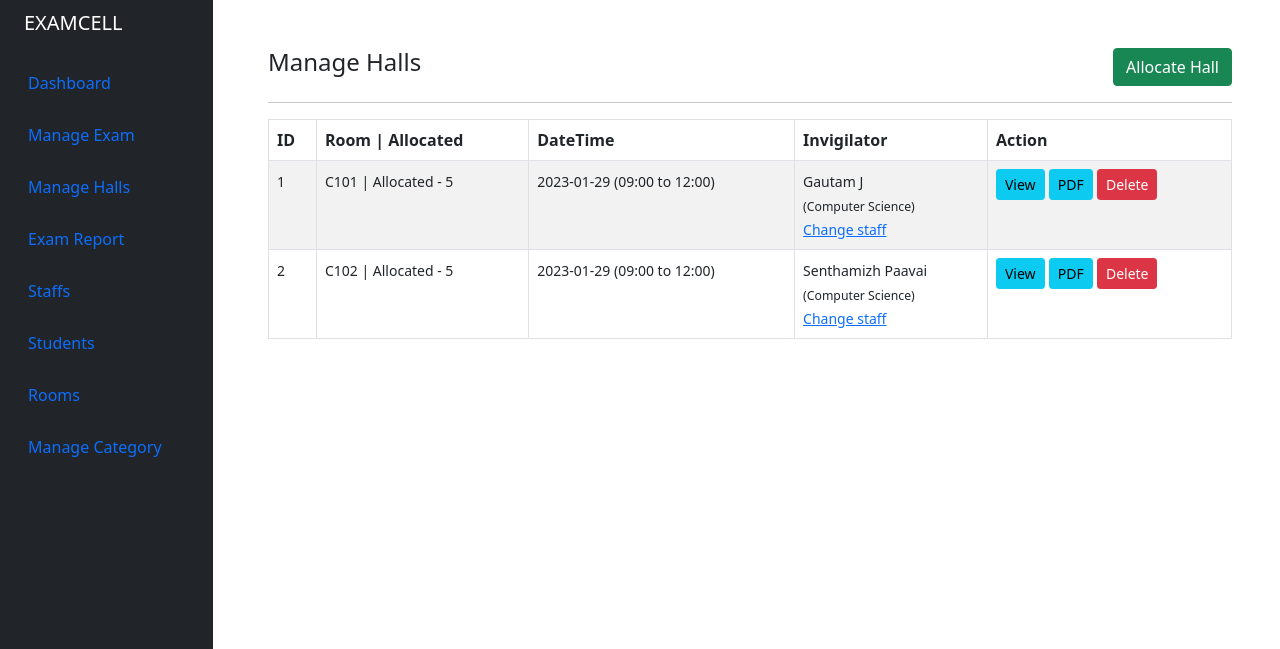
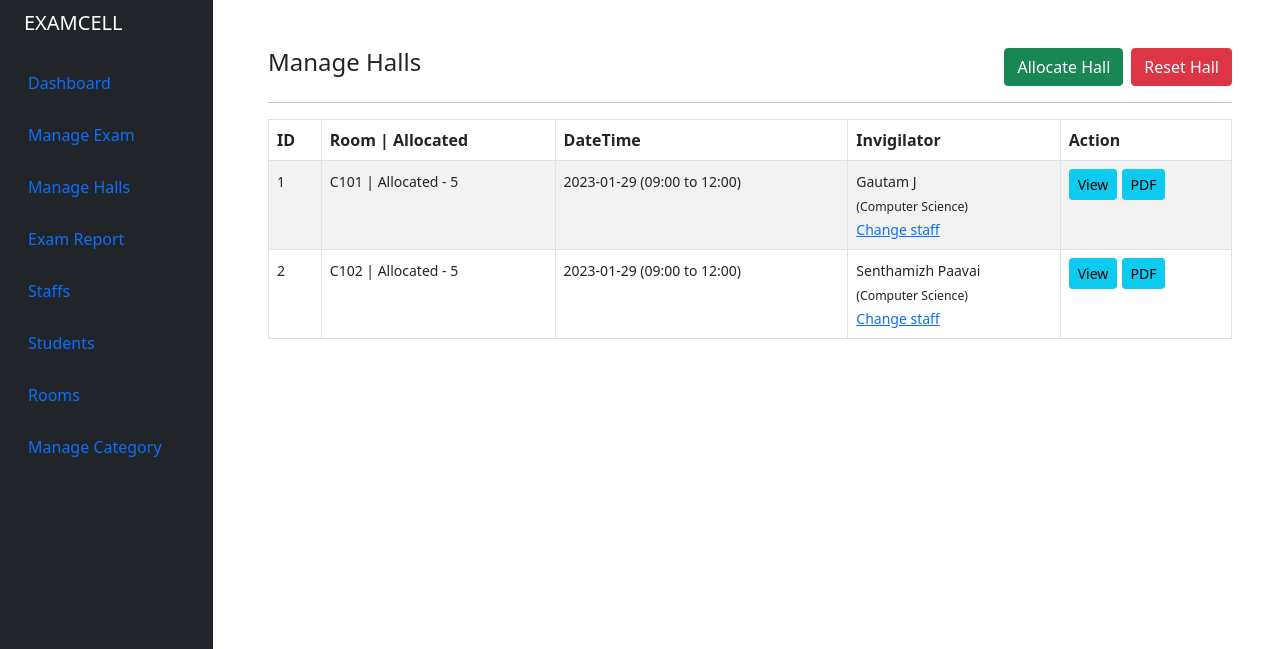
Before and after one commit to POONGKUYIL-MUSE/examcell, a PHP site: page /admin/halls.php in a window 1280 px wide. Shown: the top 649 px of the page. Run offline with PHP 8.4, Linux system fonts and the light colour scheme; a user stored in the database is signed in; data comes from the database, SQL or seed files in the repository.

Commit message:
hall_exam_reset updated

```diff
--- a/admin/halls.php
+++ b/admin/halls.php
@@ -15,6 +15,7 @@ if (isset($_SESSION['email']) && isset($_SESSION['id'])) {
                         <h4>Manage Halls</h4>
                     </div>
                     <div class="col-md-4">
+                        <a href="#" class="btn btn-danger reset_halls rounded ms-2 float-end">Reset Hall</a>
                         <a href="hall_create_edit.php" class="btn btn-success rounded float-end">Allocate Hall</a>
                     </div>
                 </div>
@@ -65,9 +66,6 @@ if (isset($_SESSION['email']) && isset($_SESSION['id'])) {
                                             <form action="controller.php" method="POST" class="d-inline">
                                                 <button type="submit" name="hall_pdf_maker" value="<?= $hall['id']; ?>" class="btn btn-info btn-sm">PDF</button>
                                             </form>
-                                            <form action="controller.php" method="POST" class="d-inline">
-                                                <button type="submit" name="delete_exam" value="<?= $hall['id']; ?>" class="btn btn-danger btn-sm">Delete</button>
-                                            </form>
                                         </td>
                                     </tr>
                             <?php
@@ -81,6 +79,26 @@ if (isset($_SESSION['email']) && isset($_SESSION['id'])) {
                     </table>
 
                 </div>
+            </div>
+        </div>
+    </div>
+
+    <div class="modal fade" tabindex="-1" id="reset_halls" aria-hidden="true">
+        <div class="modal-dialog modal-dialog-scrollable">
+            <div class="modal-content">
+                <div class="modal-header">
+                    <h5 class="modal-title">Reset Exam Halls</h5>
+                    <button type="button" class="btn-close" data-bs-dismiss="modal" aria-label="Close"></button>
+                </div>
+                <form action="controller.php" id="resetExamHallForm" name="reset_exam_hall" role="form" method="POST">
+                <div class="modal-body">
+                    <label for="reset_exam_date" class="form-label">Exam Date</label>
+                    <input type="text" id="reset_exam_date" class="form-control datepicker" name="reset_exam_date" autofocus>
+                </div>
+                <div class="modal-footer">
+					<input type="submit" name="reset_exam_hall" class="btn btn-danger btn-sm" value="Reset" id="submit">
+				</div>
+                </form>
             </div>
         </div>
     </div>
--- a/assets/scripts.js
+++ b/assets/scripts.js
@@ -447,6 +447,13 @@ $(function () {
         }
     });
 
+    $('.reset_halls').on('click', function () {
+        var resetHallModal = new bootstrap.Modal(document.getElementById('reset_halls'), {
+            keyboard: false
+        });
+        resetHallModal.toggle();
+    });
+
     $('.show_exam_detail').on('click', function () {
         $('#show_exam_detail .modal-content').empty();
         var hall_id = $(this).data('hall_id');
```
Also changed, not shown: admin/controller.php (+40 -0 lines), helpers/message.php (renamed from admin/message.php).
